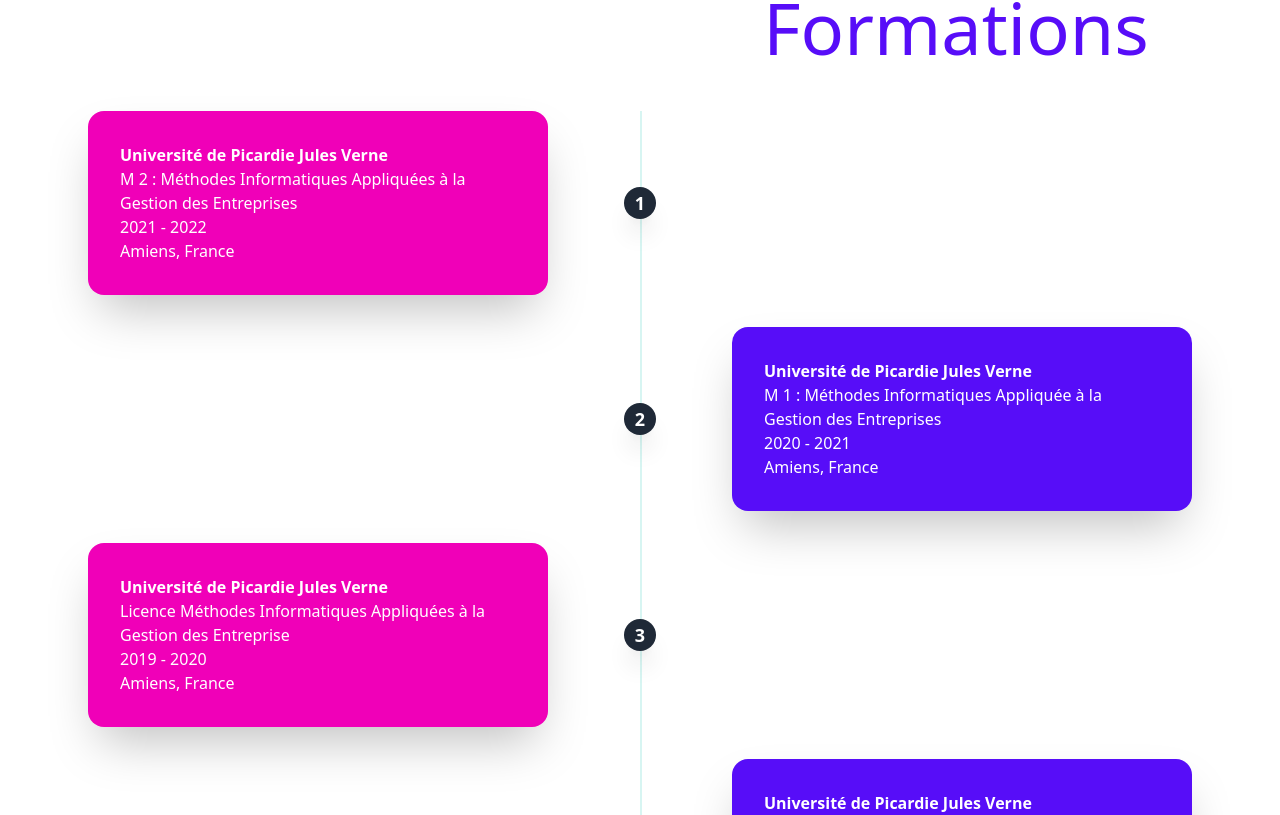
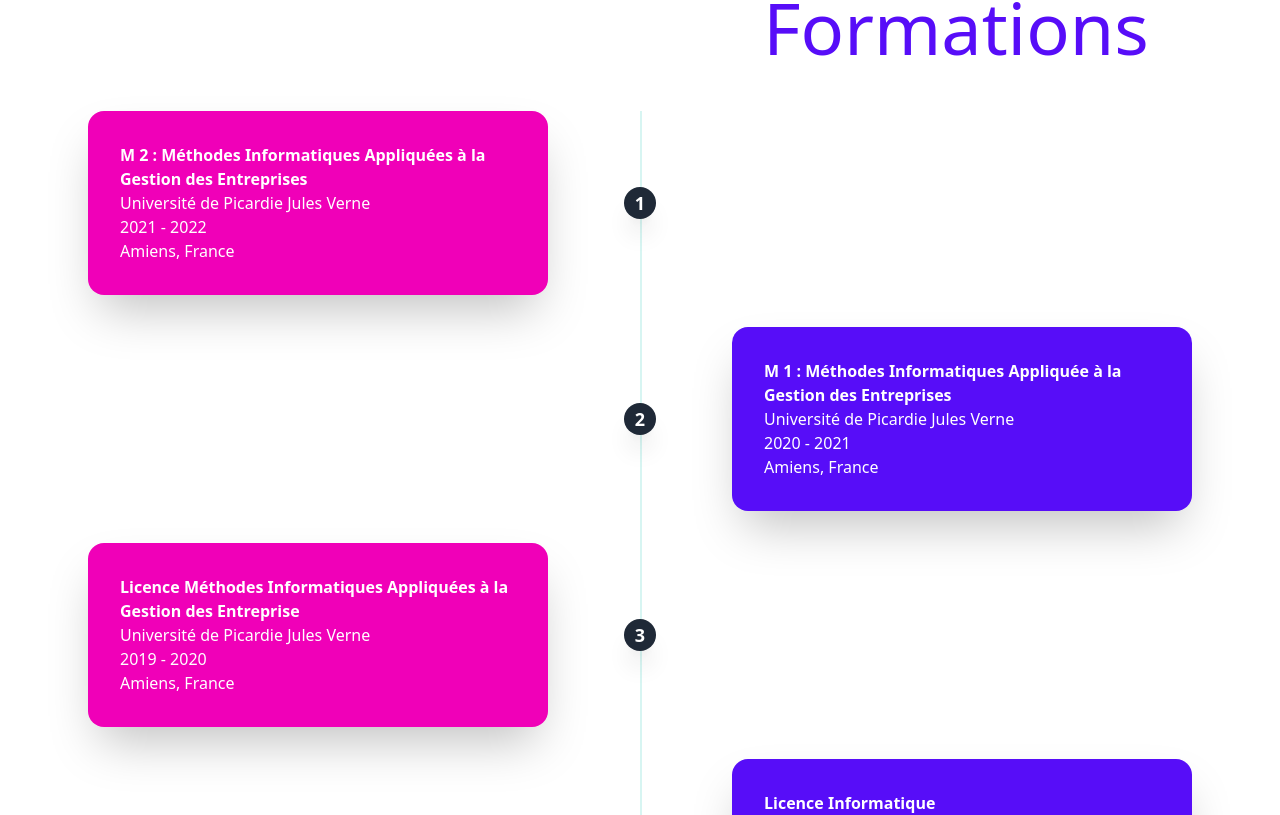
Before and after one commit to chaymaeAbourri/portfolio, a React (Create React App) app: page / in a window 1280 px wide. Shown: the part 3014-3829 px from the top of the page. Built offline with nearby package versions, Linux system fonts and the light colour scheme; what @tailwindcss/typography would draw is missing.

Commit message:
update formation card

```diff
--- a/src/components/FormationCard.tsx
+++ b/src/components/FormationCard.tsx
@@ -32,10 +32,10 @@
       >
         <div className="card-body">
           <span className="py-0 font-bold  card-subtitle font-xs card-side">
-            {school}
+            {title}
           </span>
           <span className="font-light font-xs">
-            {title}
+            {school}
           </span>
           <span className="font-light font-xs">
             {start} - {end}
```
